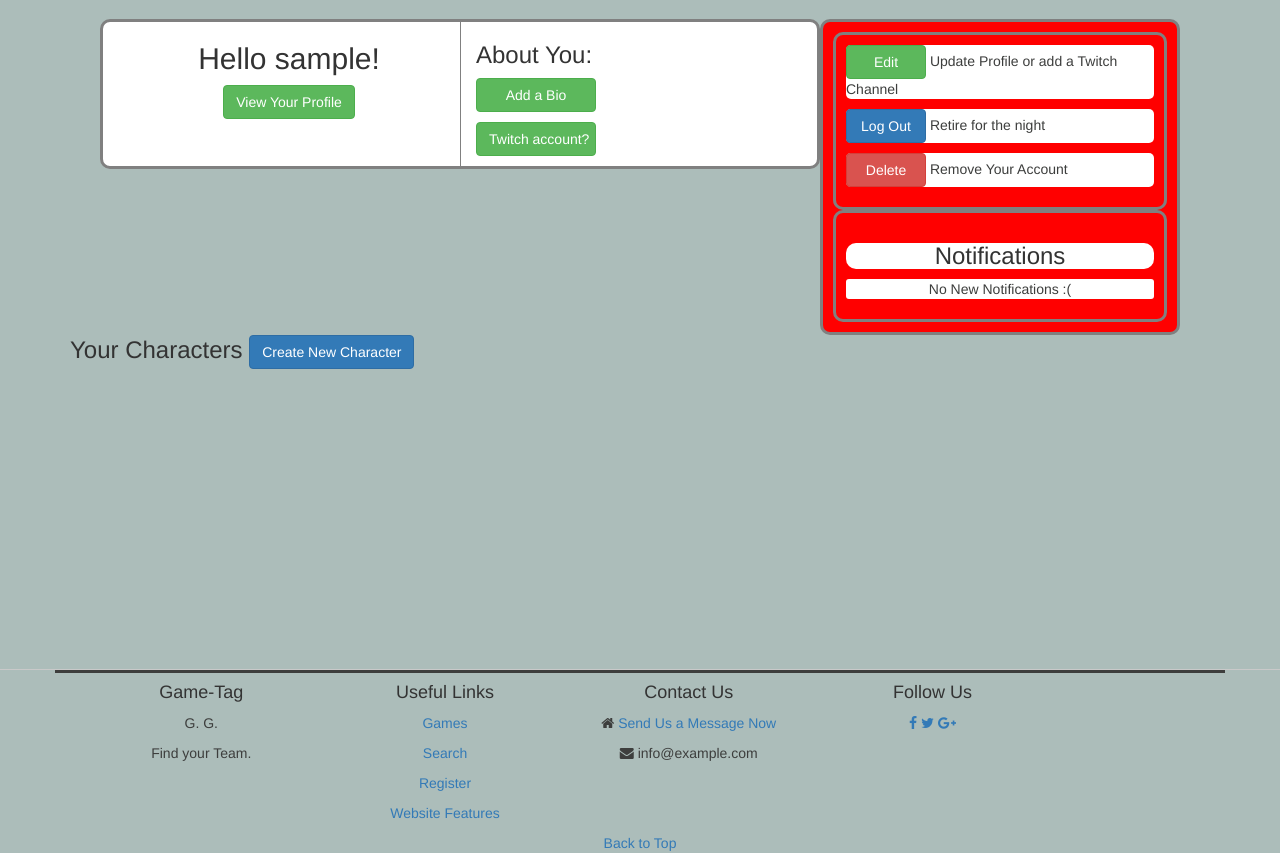
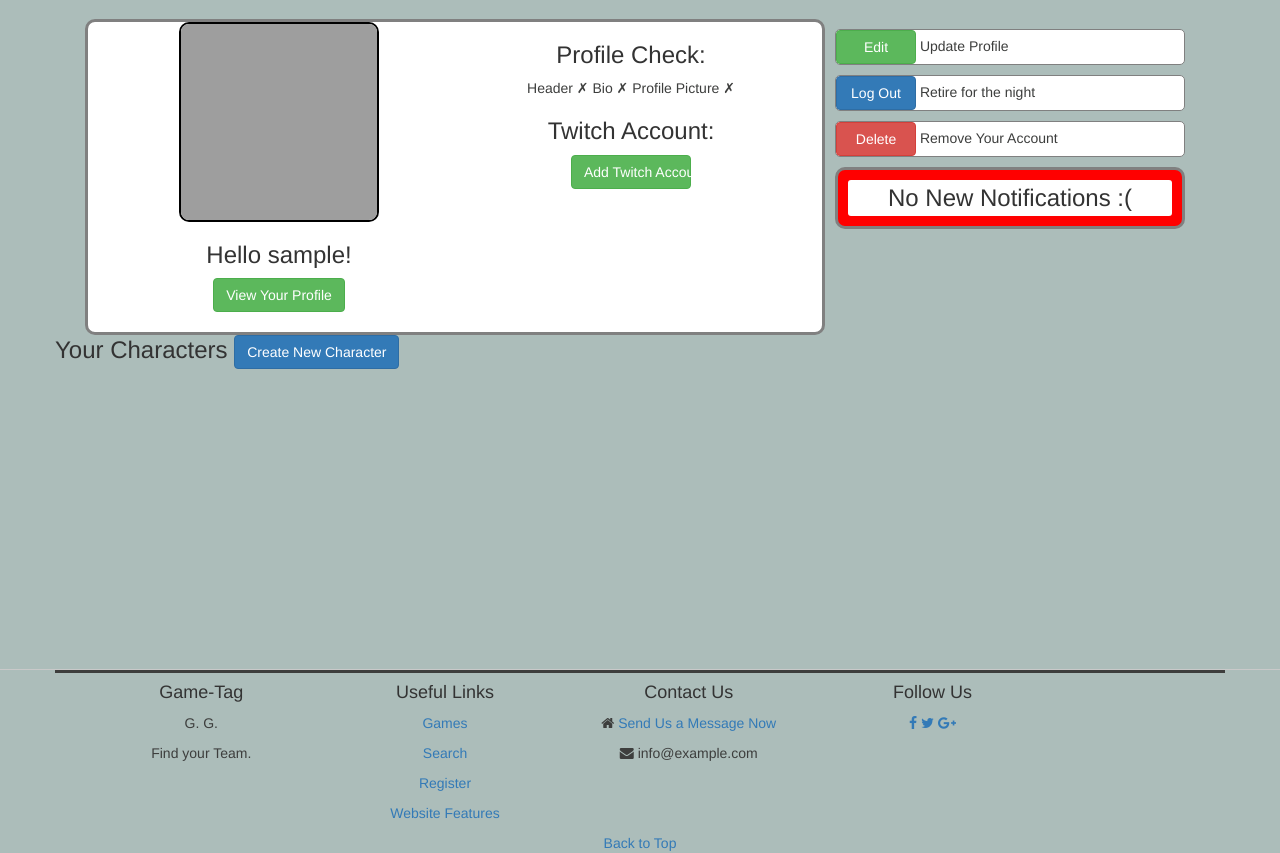
Before and after one commit to DarilliGames/djangosocialnetwork, a Django app: page /accounts/yourprofile/ in a window 1280 px wide. Shown: the part 51-904 px from the top of the page. Run offline with Django 3.2, Linux system fonts and the light colour scheme; the visitor is signed in with stand-in values (Sample User, id 1); data that the repository does not hold is empty; some libraries are stand-ins or nearby versions; grey boxes are pictures that could not be loaded.

Commit message:
final checks

```diff
--- a/accounts/templates/accounts/yourprofile.html
+++ b/accounts/templates/accounts/yourprofile.html
@@ -1,44 +1,52 @@
 {% extends 'home/base.html' %}
 {% load bootstrap_tags %}
 {% block content %}
-    <div class="container-fluid">
+
+
 <div class-"row">
     <div class="col-sm-12">
         <div class="col-sm-8" style="background-color: white; border: solid gray 3px; border-radius: 10px;">
             <div class="col-sm-6" style="padding-bottom:10px">
 
-                        <h2 style="text-align: center"> Hello {{user}}!</h2>
-                        {% if user.uprofile.is_premium %}
-                        <h3>Premium</h3>
+                <div class="col-sm-12 align-self-center" style="text-align:center">
+                {% if person.uprofile.img_profile %}
+                <img src="{{MEDIA_URL}}{{ user.uprofile.img_profile }}" style="width:200px; height: 200px; border-radius:10px; border: solid black 2px"/>
+                {% else %}
+                <img src="{{MEDIA_URL}}images/background.jpg" style="width:200px; height: 200px; border-radius:10px; border: solid black 2px"/>
                 {% endif %}
+                <h3>Hello {{ user }}!</h3>
+            </div>
                 <p style="text-align:center"><a href="{% url 'profile' user.id %}" class="btn btn-success" role="button" aria-pressed="true">View Your Profile</a></p>
             </div>
-                    <div class="col-sm-6" style="padding-bottom:10px; border-left: solid 1px gray">
-                        <h3>About You:</h3>
-                        {% if user.uprofile.bio %}
-                        <p>{{user.uprofile.bio}} </p>
+            <div class="col-sm-6" style="text-align:center; padding-bottom:10px;">
+                <h3>Profile Check:</h3>
+                <p>Header {% if user.uprofile.header %}&#10003;{% else %}&#10007;{% endif %} Bio {% if user.uprofile.bio %}&#10003;{% else %}&#10007;{% endif %} Profile Picture {% if user.uprofile.img_profile %}&#10003;{% else %}&#10007;{% endif %}</p>
+                <h3>Twitch Account:</h3>
+                {% if user.uprofile.streamkey %}
+                    <p>{{user.uprofile.streamkey}}</p>
+                    {% if user.uprofile.playing_game %}
+                        <p>You will be displayed as playing {{user.uprofile.playing_game}}</p>
+                        <a href="{% url 'golive' %}" style="width: 120px" class="btn btn-success" role="button" aria-pressed="true">Go Live</a>
                     {% else %}
-                        <p><a href="{% url 'updateprofile' %}" style="width: 120px" class="btn btn-success" role="button" aria-pressed="true">Add a Bio</a></p>
+                        <a href="{% url 'updateprofile' %}" style="width: 120px" class="btn btn-success" role="button" aria-pressed="true">Add what game</a>
                     {% endif %}
-                        {% if user.uprofile.streamkey %}
-                        <h3>Twitch Account:</h3>
-                        <p>{{user.uprofile.streamkey}} <a href="{% url 'golive' %}" style="width: 120px" class="btn btn-success" role="button" aria-pressed="true">Go Live</a>
                 {% else %}
-                        <a href="{% url 'updateprofile' %}" style="width: 120px" class="btn btn-success" role="button" aria-pressed="true">Twitch account?</a>
+                    <a href="{% url 'updateprofile' %}" style="width: 120px" class="btn btn-success" role="button" aria-pressed="true">Add Twitch Account</a>
                 {% endif %}
 
             </div>
         </div>
         <!-- Notifications-->
-                <div class="col-sm-4" style="background-color: red; padding: 10px; border: solid gray 3px; border-radius: 10px;">
+        <div class="col-sm-4" style="padding: 10px;">
+
+                <p style="background-color:white; border:solid gray 1px; border-radius:5px;"><a href="{% url 'updateprofile' %}" style="width: 80px" class="btn btn-success" role="button" aria-pressed="true">Edit</a> Update Profile </p>
+                <p style="background-color:white; border:solid gray 1px; border-radius:5px;"><a href="{% url 'logout' %}" style="width: 80px" class="btn btn-primary" role="button" aria-pressed="true">Log Out</a> Retire for the night</p>
+                <p style="background-color:white; border:solid gray 1px; border-radius:5px;"><a href="{% url 'deleteaccount' user.id %}" style="width: 80px" class="btn btn-danger" role="button" aria-pressed="true">Delete</a> Remove Your Account</p>
+
             <div class="col-sm-12" style="padding-bottom:10px; background-color: red; padding: 10px; border: solid gray 3px; border-radius: 10px;">
-                        <p style="background-color:white; border-radius:5px;"><a href="{% url 'updateprofile' %}" style="width: 80px" class="btn btn-success" role="button" aria-pressed="true">Edit</a> Update Profile or add a Twitch Channel </p>
-                        <p style="background-color:white; border-radius:5px;"><a href="{% url 'logout' %}" style="width: 80px" class="btn btn-primary" role="button" aria-pressed="true">Log Out</a> Retire for the night</p>
-                        <p style="background-color:white; border-radius:5px;"><a href="{% url 'deleteaccount' user.id %}" style="width: 80px" class="btn btn-danger" role="button" aria-pressed="true">Delete</a> Remove Your Account</p>
-                    </div>
-                    <div class="col-sm-12" style="padding-bottom:10px; background-color: red; padding: 10px; border: solid gray 3px; border-radius: 10px;">
-                        <h3 style="background-color:white; text-align:center; border-radius:10px;">Notifications</h3>
+
                 {% if totalnotification > 0 %}
+                <h3 style="text-align: center; background-color: white; border-radius:3px; padding:5px; margin:0px">Notifications</h3>
                 {% for n in callowed.all %}
                 <div class="col-sm-6" style="background-color:white; border-radius:5px;">
                     <p style="background-color:white; border-radius:5px;"><a style="background-color:white; border-radius:5px;" href="{% url 'pget' n.creator.id %}">{{n.creator}} and You</a></p>
@@ -60,7 +68,7 @@
                 </div>
                 {% endfor %}
                 {% else %}
-                        <p style="text-align: center; background-color: white; border-radius:3px">No New Notifications :( </p>
+                <h3 style="text-align: center; background-color: white; border-radius:3px; padding:5px; margin:0px">No New Notifications :( </h3>
                 {% endif %}
             </div>
         </div>
@@ -81,5 +89,5 @@
     {% endfor %}
 
 </div>
-    </div>
+
 {% endblock content %}
--- a/djangonetwork/settings/production.py
+++ b/djangonetwork/settings/production.py
@@ -1,6 +1,6 @@
 from .base import *
 
-DEBUG = False
+DEBUG = True
 
 INSTALLED_APPS.append('storages')
 
```
Also changed, not shown: accounts/templates/accounts/profile.html (+45 -16 lines), home/static/home/align.js (added, +15 -0 lines). Lines whose indentation alone changed are shown as unchanged.
